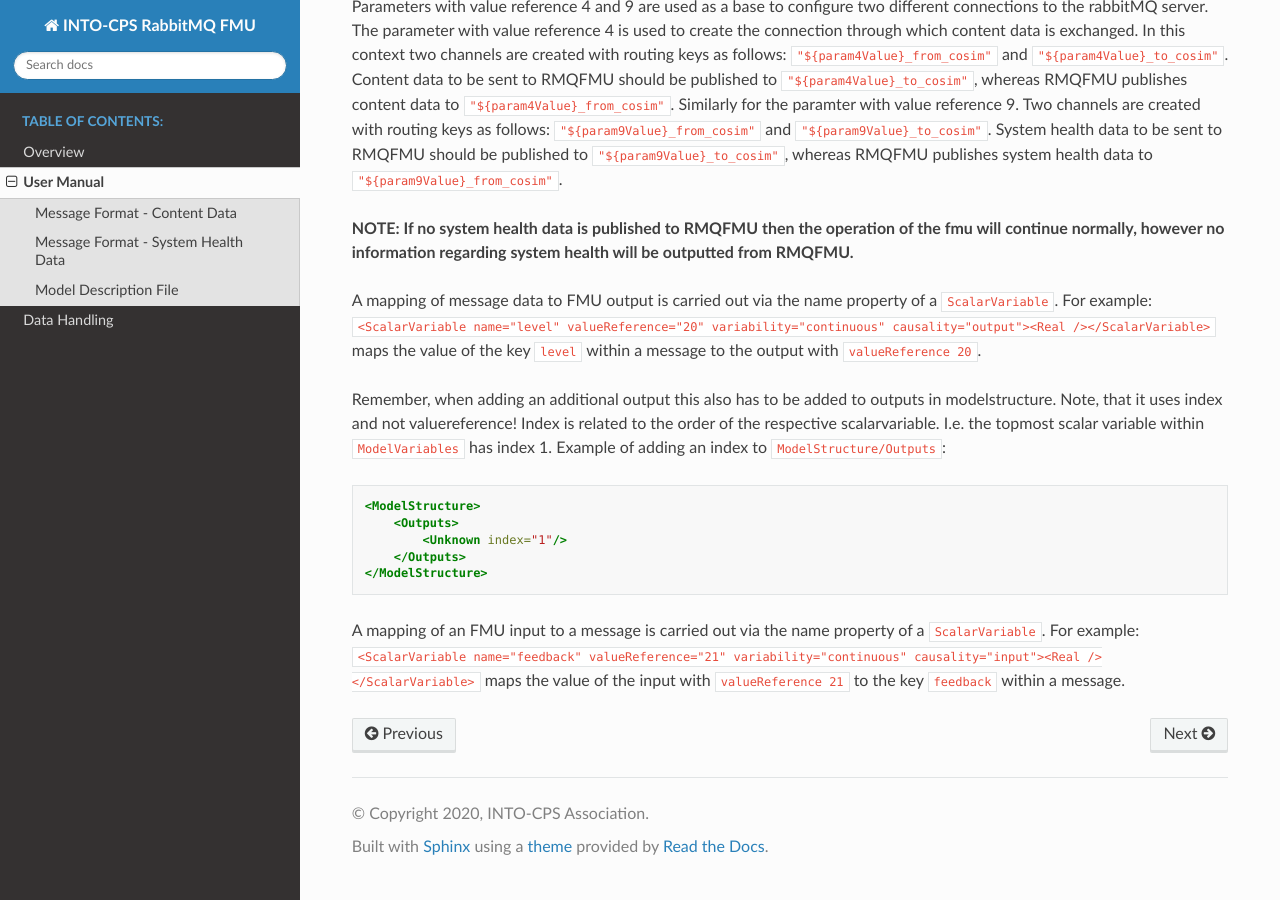
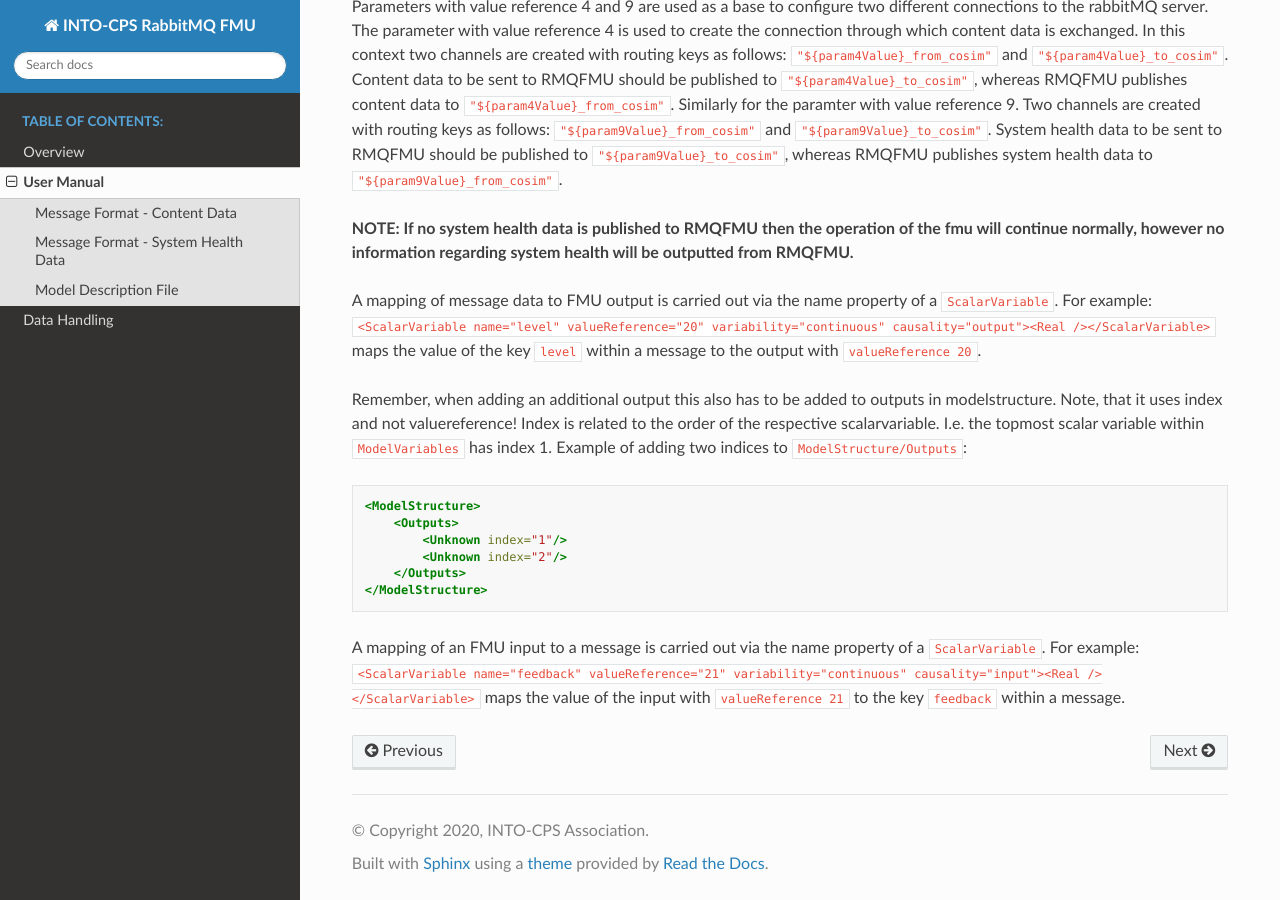
Before and after one commit to INTO-CPS-Association/fmu-rabbitmq, a Sphinx documentation site: the page built from docs/user-manual.rst, in a window 1280 px wide and 900 px high, scrolled down 2433 px. Built offline with Sphinx 7.4.7 and the Read the Docs theme 2.0.0, drawn with Linux system fonts in a browser that asks for light colours.

Commit message:
Update user-manual.rst

```diff
--- a/docs/user-manual.rst
+++ b/docs/user-manual.rst
@@ -100,13 +100,14 @@ Similarly for the paramter with value reference 9. Two channels are created with
 
 A mapping of message data to FMU output is carried out via the name property of a :code:`ScalarVariable`. For example: :code:`<ScalarVariable name="level" valueReference="20" variability="continuous" causality="output"><Real /></ScalarVariable>` maps the value of the key :code:`level` within a message to the output with :code:`valueReference 20`.
 
-Remember, when adding an additional output this also has to be added to outputs in modelstructure. Note, that it uses index and not valuereference! Index is related to the order of the respective scalarvariable. I.e. the topmost scalar variable within ``ModelVariables`` has index 1. Example of adding an index to ``ModelStructure/Outputs``:
+Remember, when adding an additional output this also has to be added to outputs in modelstructure. Note, that it uses index and not valuereference! Index is related to the order of the respective scalarvariable. I.e. the topmost scalar variable within ``ModelVariables`` has index 1. Example of adding two indices to ``ModelStructure/Outputs``:
 
 .. code-block:: xml
 
     <ModelStructure>
         <Outputs>
             <Unknown index="1"/>
+            <Unknown index="2"/>
         </Outputs>
     </ModelStructure>
 
```
